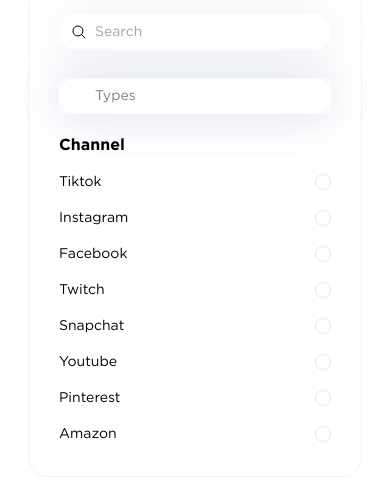
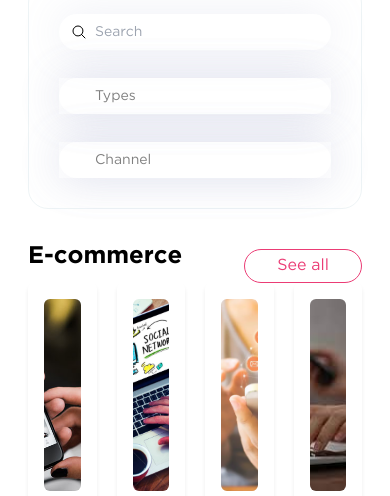
Before and after one commit to Vandan2912/influencer, a Next.js app: page /articles in a window 390 px wide. Shown: the part 539-1035 px from the top of the page. Built offline with nearby package versions, Linux system fonts and the light colour scheme.

Commit message:
filter section

```diff
--- a/app/articles/_components/Filter.jsx
+++ b/app/articles/_components/Filter.jsx
@@ -17,7 +17,6 @@
     { name: 'Guides' },
     { name: 'Tips' },
     { name: 'Statistics' },
-    { name: 'Guides' },
     { name: 'Examples' },
 ]
 
@@ -45,7 +44,7 @@
             : people.filter((person) => {
                 return person.name.toLowerCase().includes(query.toLowerCase())
             })
-
+    console.log("types", types)
     return (
         <div className='w-full border border-[#EEF4F6] rounded-[20px] p-[30px]'>
             <Combobox value={selected} onChange={(value) => setSelected(value)} onClose={() => setQuery('')}>
@@ -113,18 +112,11 @@
                         'text-start w-full rounded-full border-none bg-white/5 text-sm/6 text-black shadow-[0px_0.48px_44.12px_0px_#9098C329] py-1.5 pl-9 pr-5',
                         'focus:outline-none data-[focus]:outline-2 data-[focus]:-outline-offset-2 data-[focus]:outline-white/25'
                     )}
-                        style={{ color: types.name ? "black" : "rgba(0,0,0,0.5)" }}
-                    >{types.name ? types.name : "Types"}</ListboxButton>
-                    {/* <ListboxOptions anchor="bottom" className=" bg-white">
+                        style={{ color: types ? "black" : "rgba(0,0,0,0.5)" }}
+                    >{types ? types : "Types"}</ListboxButton>
+                    <ListboxOptions anchor="bottom" className="w-[var(--button-width)] rounded-xl border border-white/5 bg-gray-100 p-1 [--anchor-gap:var(--spacing-1)] focus:outline-none transition duration-100 ease-in data-[leave]:data-[closed]:opacity-0">
                         {plans.map((person, i) => (
-                            <ListboxOption key={i} value={person.name} className="data-[focus]:bg-blue-100">
-                                {person.name}
-                            </ListboxOption>
-                        ))}
-                    </ListboxOptions> */}
-                    <ListboxOptions anchor="bottom" className="w-[var(--button-width)] rounded-xl border border-white/5 bg-white/5 p-1 [--anchor-gap:var(--spacing-1)] focus:outline-none transition duration-100 ease-in data-[leave]:data-[closed]:opacity-0">
-                        {plans.map((person, i) => (
-                            <ListboxOption key={i} value={person.name} className="group flex gap-2 bg-white data-[focus]:bg-blue-100">
+                            <ListboxOption key={i} value={person.name} className="group cursor-pointer flex items-center gap-2 rounded-lg py-1.5 px-3 select-none data-[focus]:bg-white/10">
                                 <CheckIcon className="invisible size-5 group-data-[selected]:visible" />
                                 {person.name}
                             </ListboxOption>
@@ -132,7 +124,7 @@
                     </ListboxOptions>
                 </Listbox>
             </div>
-            <div className='mt-5'>
+            <div className='mt-5 hidden lg:block'>
                 <p className='text-base font-bold mb-3'>Channel</p>
                 <RadioGroup value={channel} onChange={setChannel} aria-label="Server size" className="flex flex-col w-full gap-3">
                     {channels.map((plan) => (
@@ -151,6 +143,25 @@
                     ))}
                 </RadioGroup>
             </div>
+
+            <div className='mt-7 lg:hidden block w-full bg-white/5 text-sm/6 text-black shadow-[0px_0.48px_44.12px_0px_#9098C329]'>
+                <Listbox value={channel} onChange={setChannel}>
+                    <ListboxButton className={clsx(
+                        'text-start w-full rounded-full border-none bg-white/5 text-sm/6 text-black shadow-[0px_0.48px_44.12px_0px_#9098C329] py-1.5 pl-9 pr-5',
+                        'focus:outline-none data-[focus]:outline-2 data-[focus]:-outline-offset-2 data-[focus]:outline-white/25'
+                    )}
+                        style={{ color: channel ? "black" : "rgba(0,0,0,0.5)" }}
+                    >{channel ? channel : "Channel"}</ListboxButton>
+                    <ListboxOptions anchor="bottom" className="w-[var(--button-width)] rounded-xl border border-white/5 bg-gray-100 p-1 [--anchor-gap:var(--spacing-1)] focus:outline-none transition duration-100 ease-in data-[leave]:data-[closed]:opacity-0">
+                        {channels.map((person, i) => (
+                            <ListboxOption key={i} value={person.name} className="group flex cursor-pointer items-center gap-2 rounded-lg py-1.5 px-3 select-none data-[focus]:bg-white/10">
+                                <CheckIcon className="invisible size-5 group-data-[selected]:visible" />
+                                {person.name}
+                            </ListboxOption>
+                        ))}
+                    </ListboxOptions>
+                </Listbox>
+            </div>
         </div>
     )
 }
```
